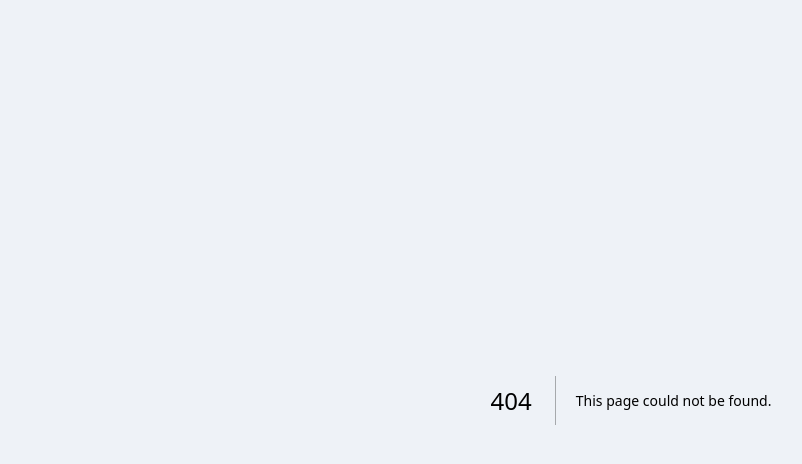
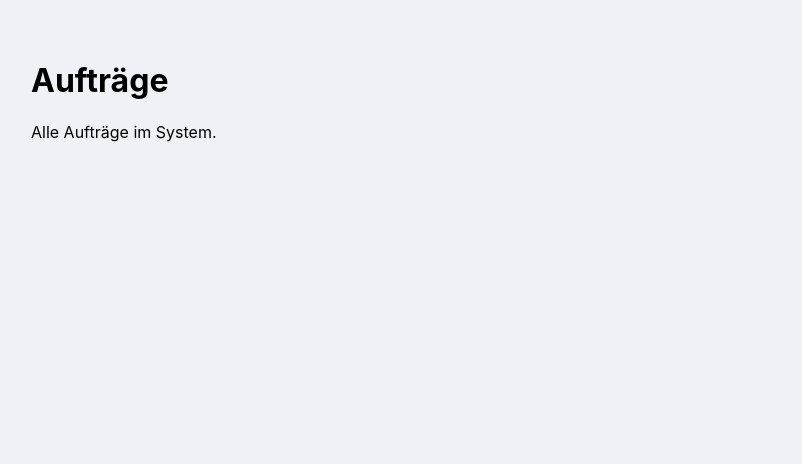
Before and after one commit to jobflow-app/jobflow-app, a Next.js app: page /admin/jobs in a window 1280 px wide. Before the commit this address had no page. Shown: the top 464 px of the page, without its empty margins (9-811 px from the left). Built offline with nearby package versions, Linux system fonts and the light colour scheme.

Commit message:
Create page.jsx

```diff
--- /dev/null
+++ b/app/admin/jobs/page.jsx
@@ -0,0 +1,8 @@
+export default function AdminJobsPage() {
+  return (
+    <main style={{ padding: 40 }}>
+      <h1>Aufträge</h1>
+      <p>Alle Aufträge im System.</p>
+    </main>
+  )
+}
```
